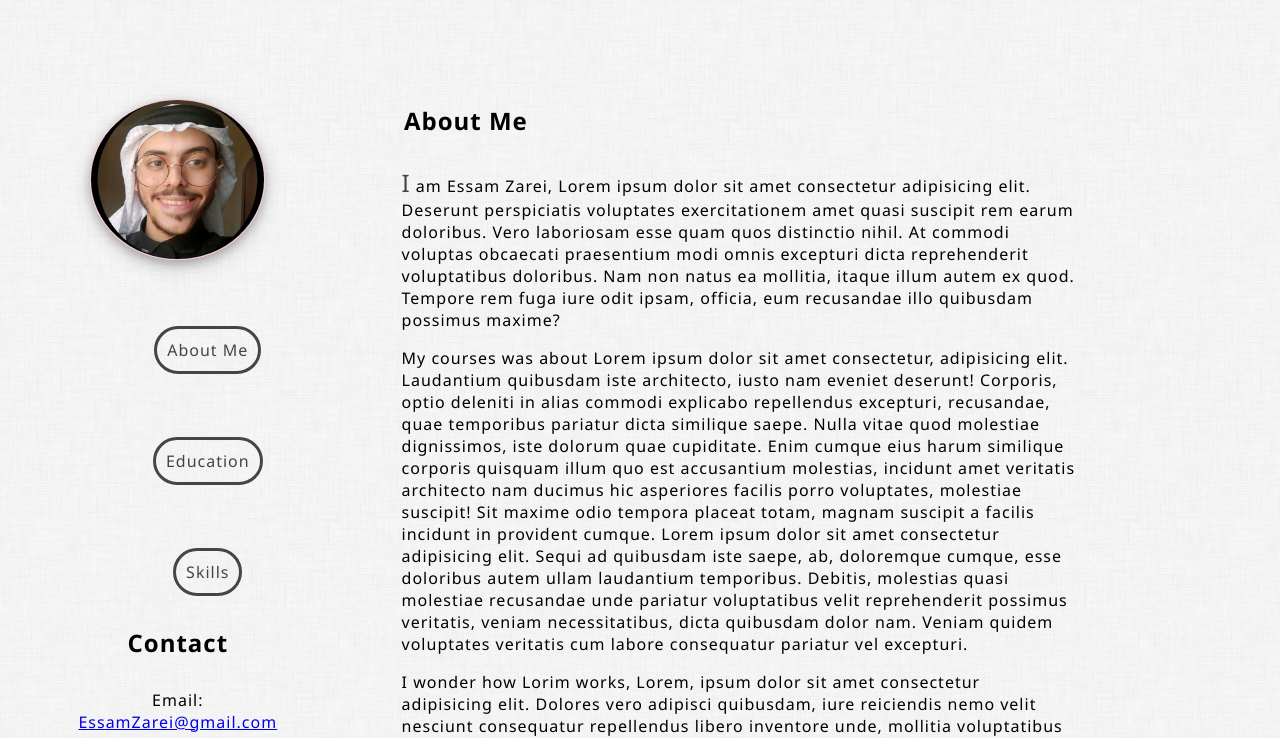
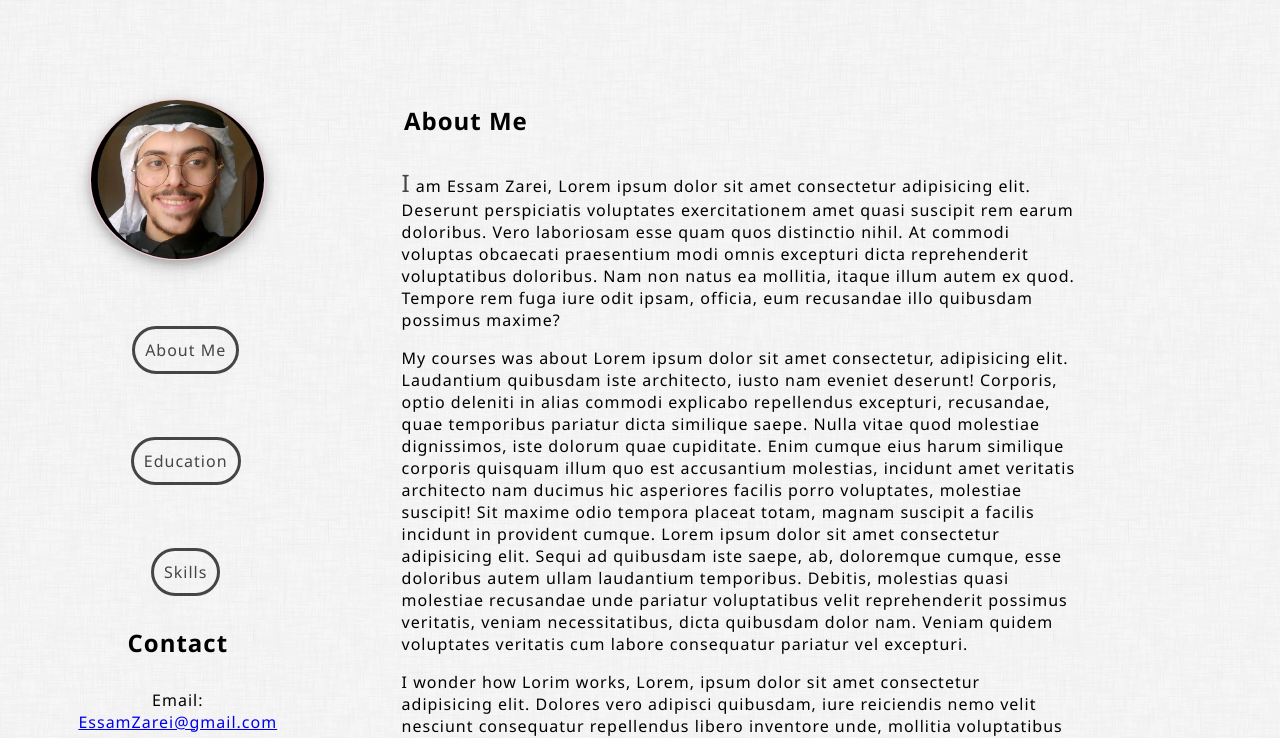
Before and after one commit to EssamZarei/405-Assignment1, a plain HTML site: page index.html in a window 1280 px wide. Shown: the part 89-827 px from the top of the page. Drawn offline with Linux system fonts and the light colour scheme.

Commit message:
Update styling.css

```diff
--- a/styling.css
+++ b/styling.css
@@ -216,7 +216,7 @@ main {
     width: 100%;
     margin-left: auto;
     margin-right: auto;
-    margin-left: 0%;
+    margin-left: -8%;
 }
 
 #ul-page-internal-links li a {
```
